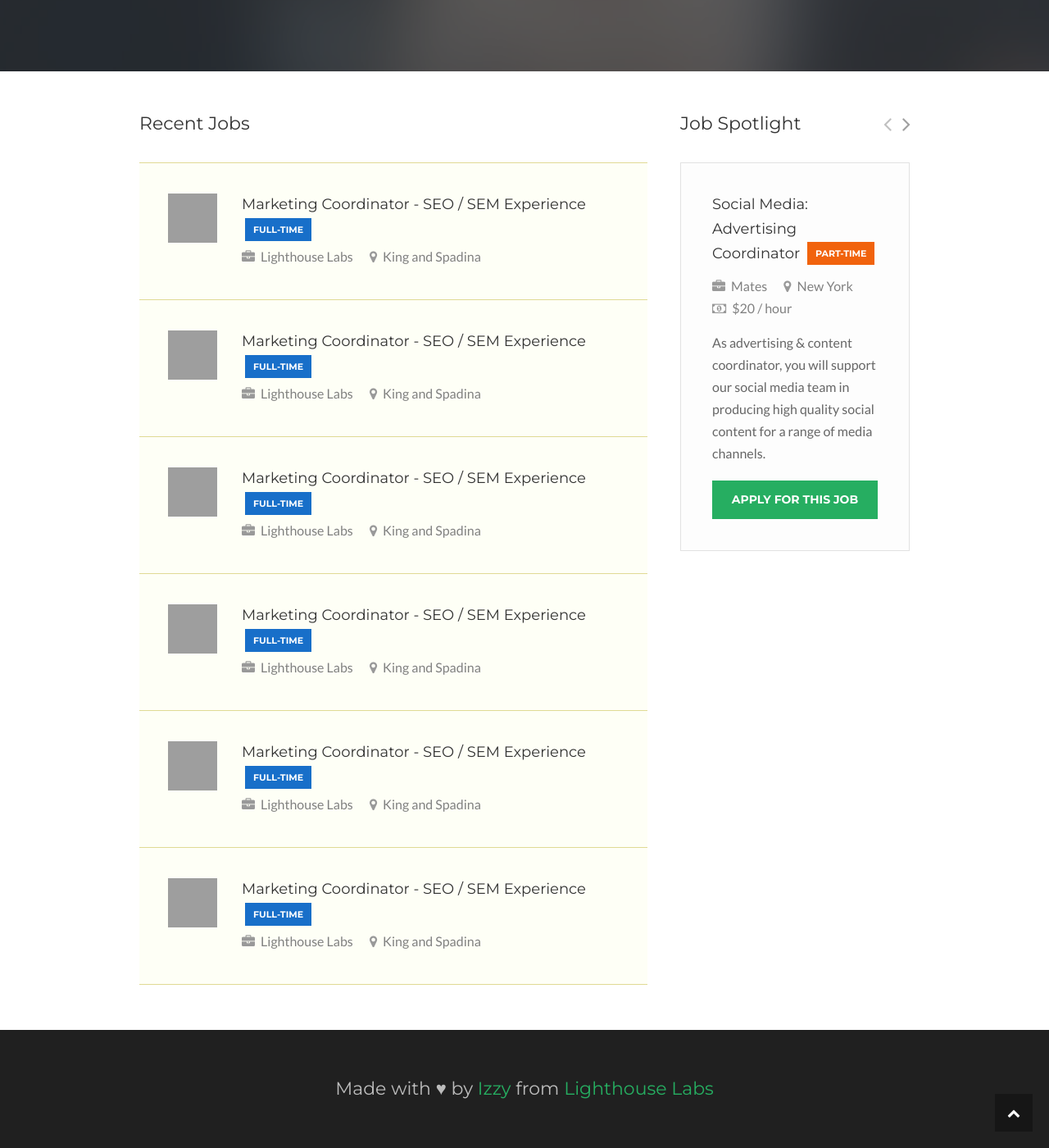
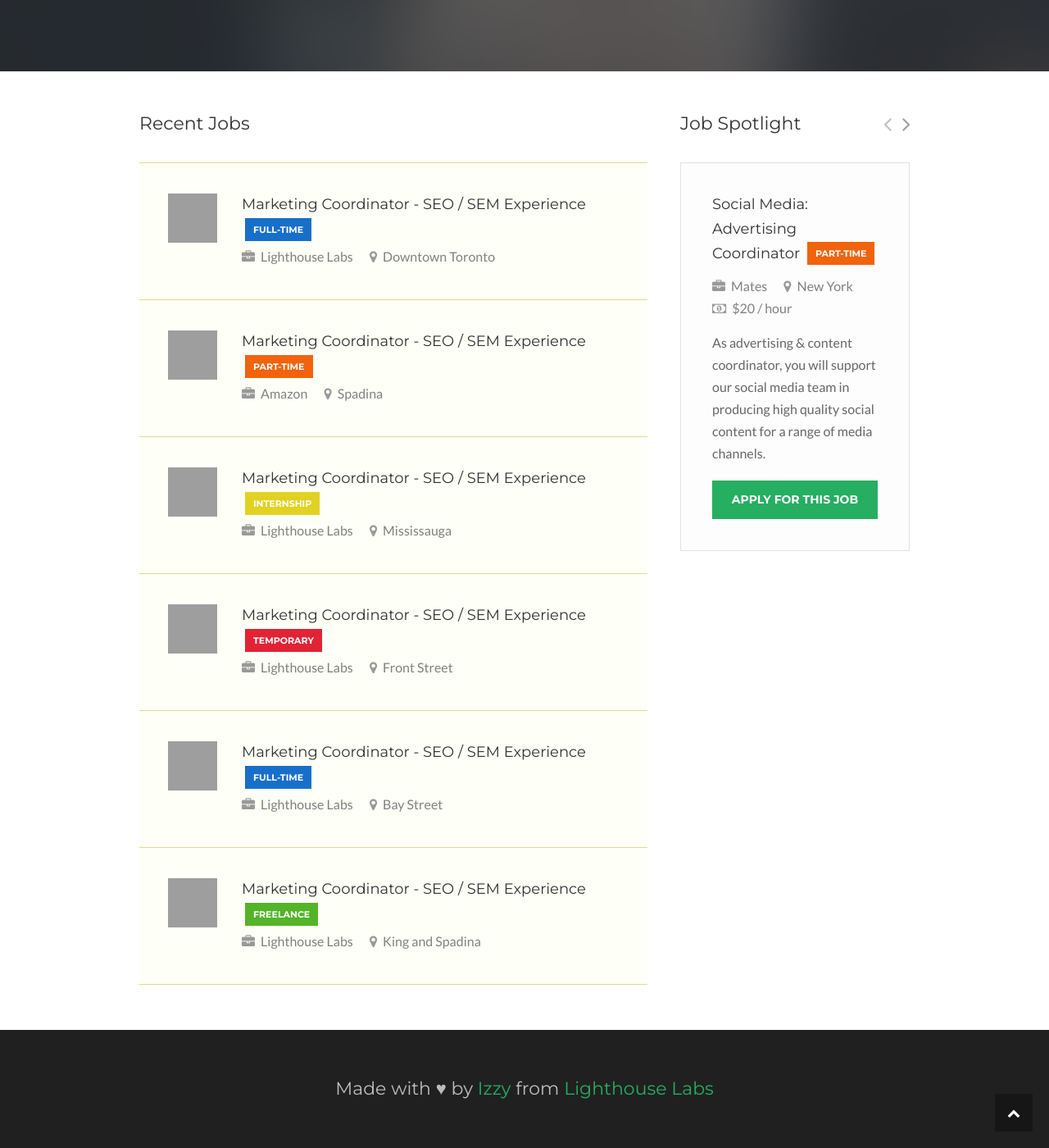
Before and after one commit to izzydoesizzy/todevjobs, a Jekyll site: the page built from index.html, in a window 1280 px wide and 1400 px high, scrolled down 520 px, cut to the strip 0-1400 px from the top of the window. Shown: the whole strip at 82% size. Built offline with Jekyll 4.4.1, drawn with Linux system fonts in a browser that asks for light colours; some of the changed text lies outside the part shown; grey boxes are pictures that could not be loaded.

Commit message:
Testing job duration

```diff
--- a/_data/jobs.yml
+++ b/_data/jobs.yml
@@ -2,40 +2,40 @@
   duration: full-time
   imagelink: http://www.lorempixel.com/100/100
   company: Lighthouse Labs
-  location: King and Spadina
+  location: Downtown Toronto
+  joblink: http://www.google.ca
+
+- title: Marketing Coordinator - SEO / SEM Experience
+  duration: part-time
+  imagelink: http://www.lorempixel.com/101/101
+  company: Amazon
+  location: Spadina
+  joblink: http://www.google.ca
+
+- title: Marketing Coordinator - SEO / SEM Experience
+  duration: internship
+  imagelink: http://www.lorempixel.com/102/102
+  company: Lighthouse Labs
+  location: Mississauga
+  joblink: http://www.google.ca
+
+- title: Marketing Coordinator - SEO / SEM Experience
+  duration: temporary
+  imagelink: http://www.lorempixel.com/103/103
+  company: Lighthouse Labs
+  location: Front Street
   joblink: http://www.google.ca
 
 - title: Marketing Coordinator - SEO / SEM Experience
   duration: full-time
-  imagelink: http://www.lorempixel.com/100/100
+  imagelink: http://www.lorempixel.com/104/104
+  company: Lighthouse Labs
+  location: Bay Street
+  joblink: http://www.google.ca
+
+- title: Marketing Coordinator - SEO / SEM Experience
+  duration: freelance
+  imagelink: http://www.lorempixel.com/105/105
   company: Lighthouse Labs
   location: King and Spadina
   joblink: http://www.google.ca
-
-- title: Marketing Coordinator - SEO / SEM Experience
-  duration: full-time
-  imagelink: http://www.lorempixel.com/100/100
-  company: Lighthouse Labs
-  location: King and Spadina
-  joblink: http://www.google.ca
-
-- title: Marketing Coordinator - SEO / SEM Experience
-  duration: full-time
-  imagelink: http://www.lorempixel.com/100/100
-  company: Lighthouse Labs
-  location: King and Spadina
-  joblink: http://www.google.ca
-
-- title: Marketing Coordinator - SEO / SEM Experience
-  duration: full-time
-  imagelink: http://www.lorempixel.com/100/100
-  company: Lighthouse Labs
-  location: King and Spadina
-  joblink: http://www.google.ca
-
-- title: Marketing Coordinator - SEO / SEM Experience
-  duration: full-time
-  imagelink: http://www.lorempixel.com/100/100
-  company: Lighthouse Labs
-  location: King and Spadina
-  joblink: http://www.google.ca
--- a/index.html
+++ b/index.html
@@ -50,7 +50,7 @@ title: Home
 
 				<!-- Announce -->
 				<div class="announce">
-					A public-repo for Developer Jobs in Toronto!
+					A public repo for Developer Jobs in Toronto!
 				</div>
 
 				<!-- Browse Jobs -->
```
